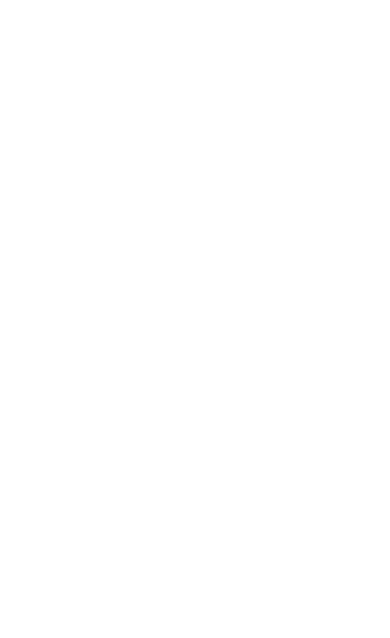
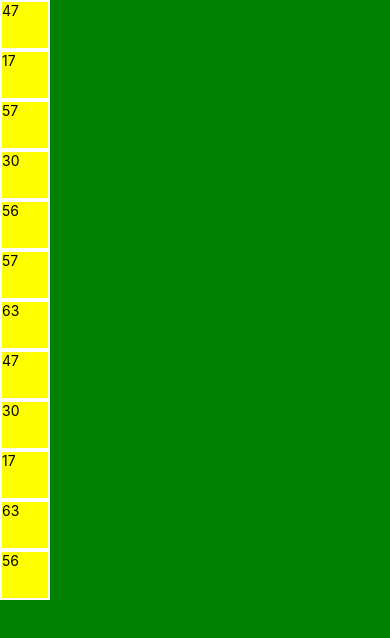
Before and after one commit to podiyaaa/card-flip-game, a React Native app: screen / in a window 390 px wide. Shown: the top 638 px of the page. Built offline with nearby package versions, Linux system fonts and the light colour scheme.

Commit message:
[Utils => randomNumbers, shuffleArray] [GamePlayScreen => useGamePlayScreenViewModel]

```diff
--- a/App.tsx
+++ b/App.tsx
@@ -1,22 +1,8 @@
-/**
- * Sample React Native App
- * https://github.com/facebook/react-native
- *
- * Generated with the TypeScript template
- * https://github.com/react-native-community/react-native-template-typescript
- *
- * @format
- */
-
 import React from 'react';
-import {SafeAreaView, View} from 'react-native';
+import GamePlayScreen from './GamePlayScreen';
 
 const App = () => {
-  return (
-    <SafeAreaView>
-      <View />
-    </SafeAreaView>
-  );
+  return <GamePlayScreen />;
 };
 
 export default App;
--- /dev/null
+++ b/GamePlayScreen.tsx
@@ -0,0 +1,64 @@
+import React, {useEffect, useState} from 'react';
+import {SafeAreaView, StyleSheet, Text, View} from 'react-native';
+import {randomNumbers, shuffleArray} from './Utils';
+
+interface Card {
+  id: string;
+  number: number;
+}
+
+type GamePlayScreenProps = {};
+
+function useGamePlayScreenViewModel() {
+  const sixNumbers = randomNumbers(6);
+  const [cards, setCards] = useState<Card[]>([]);
+  const refresh = () => {
+    var _cards = [...sixNumbers, ...sixNumbers].map((number, index) => {
+      return {id: `${index}`, number: number} as Card;
+    });
+    _cards = shuffleArray(_cards);
+    setCards(_cards);
+  };
+  return {
+    cards,
+    refresh,
+  };
+}
+
+const GamePlayScreen = ({}: GamePlayScreenProps) => {
+  const {cards, refresh} = useGamePlayScreenViewModel();
+
+  useEffect(() => {
+    refresh();
+    // eslint-disable-next-line react-hooks/exhaustive-deps
+  }, []);
+
+  return (
+    <SafeAreaView style={styles.safeArea}>
+      <View style={styles.baseContainer}>
+        {cards.map(card => {
+          return (
+            <View
+              key={card.id}
+              style={{
+                width: 50,
+                height: 50,
+                backgroundColor: 'yellow',
+                borderWidth: 2,
+                borderColor: 'white',
+              }}>
+              <Text>{card.number}</Text>
+            </View>
+          );
+        })}
+      </View>
+    </SafeAreaView>
+  );
+};
+
+export default GamePlayScreen;
+
+const styles = StyleSheet.create({
+  safeArea: {flex: 1},
+  baseContainer: {flex: 1, backgroundColor: 'green'},
+});
--- /dev/null
+++ b/Utils.ts
@@ -0,0 +1,21 @@
+export function randomNumbers(length: number): number[] {
+  var numbers: number[] = [];
+  var isRunning = true;
+  if (length === 0) {
+    return [];
+  }
+  while (isRunning) {
+    let number = Math.floor(Math.random() * 100) + 1;
+    if (!numbers.includes(number)) {
+      numbers.push(number);
+    }
+    if (numbers.length === length) {
+      isRunning = false;
+    }
+  }
+  return numbers;
+}
+
+export function shuffleArray(array: any[]) {
+  return array.slice().sort(() => Math.random() - 0.5);
+}
```
Also changed, not shown: 2 other files (tests, documents, lock files or other folders).
